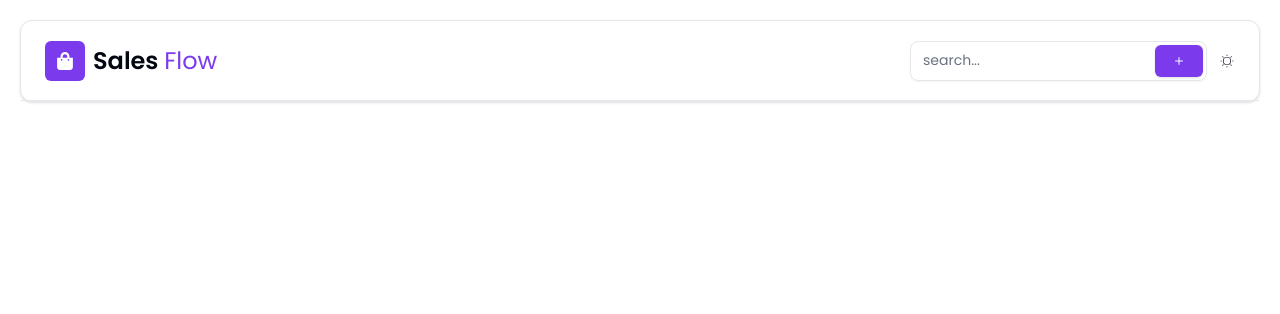
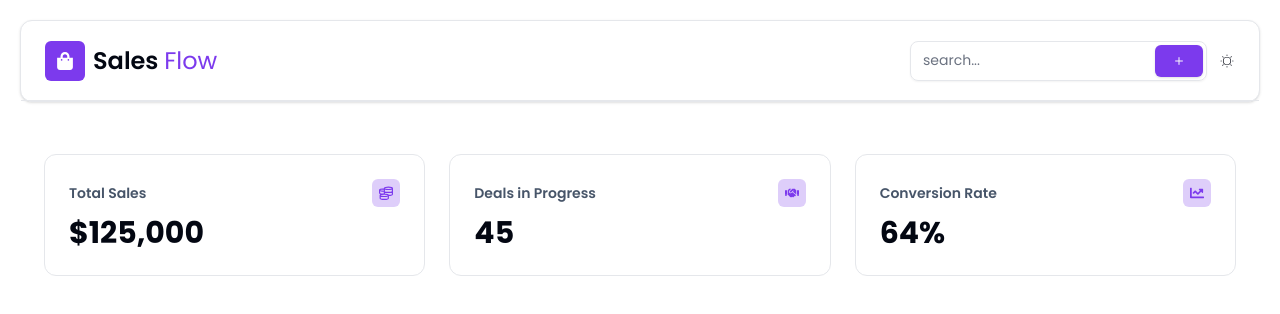
Before and after one commit to aklesh-dev/sales-manager-app, a Next.js app: page / in a window 1280 px wide. Shown: the top 314 px of the page. Built offline with nearby package versions, Linux system fonts and the light colour scheme.

Commit message:
add stats card - create a stats card component. - initilaize the stats card component in the app page.

```diff
--- /dev/null
+++ b/src/app/Components/StatsCard.tsx
@@ -0,0 +1,41 @@
+import { Card } from '@/components/ui/card';
+import React, { ReactNode } from 'react'
+import { FaChartLine, FaHandshake } from 'react-icons/fa';
+import { GrMoney } from 'react-icons/gr';
+
+type SingleCard = {
+  title: string,
+  value: string,
+  icon: ReactNode
+};
+
+export default function StatsCard() {
+  // Arrays of Statistics Cards
+  const stats: SingleCard[] = [
+    {title: "Total Sales", value: "$125,000", icon: <GrMoney />},
+    {title: "Deals in Progress", value: "45", icon: <FaHandshake />},
+    {title: "Conversion Rate", value: "64%", icon: <FaChartLine />},
+  ];
+
+  return (
+    <div className='grid grid-cols-3 max-sm:grid-cols-1 mt-7 gap-6 p-6'>
+      {stats.map((stat, i) => (
+        <SingleStatCard key={i} SingleCard={stat} />
+      ))}
+    </div>
+  )
+};
+
+function SingleStatCard({SingleCard}: {SingleCard: SingleCard}) {
+  return <>
+      <Card className='flex flex-col gap-2 p-6 shadow-none'>
+        {/* --Header-- */}
+        <div className="flex items-center justify-between">
+          <span className="text-sm font-semibold text-slate-600">{SingleCard.title}</span>
+          <span className="size-7 rounded-md flex items-center justify-center text-sm bg-primary/25 font-bold text-primary">{SingleCard.icon}</span>
+        </div>
+        {/* --Amount-- */}
+        <div className="text-3xl font-bold">{SingleCard.value}</div>
+      </Card>
+  </>
+}
--- a/src/app/page.tsx
+++ b/src/app/page.tsx
@@ -1,5 +1,6 @@
 import { Card } from "@/components/ui/card";
 import Navbar from "./Components/Navbar";
+import StatsCard from "./Components/StatsCard";
 
 export default function Home() {
   return (
@@ -7,6 +8,7 @@ export default function Home() {
       <Card>
         <Navbar />
       </Card>
+      <StatsCard />
     </section>
   );
 }
```
